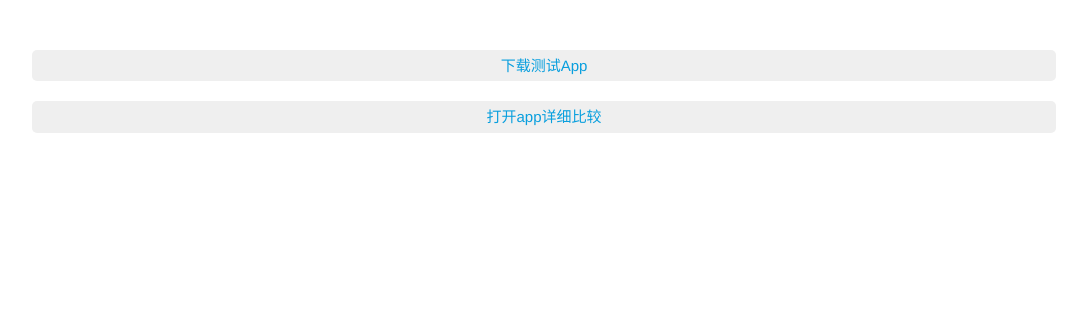
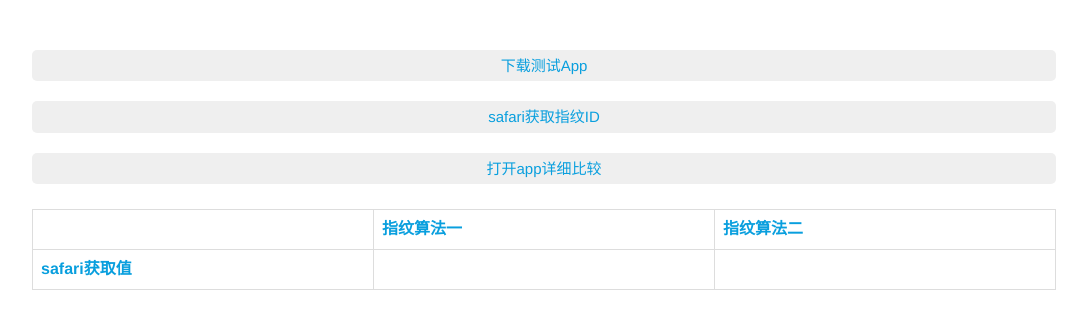
Before and after one commit to Aaronlianggq/Aaronlianggq.github.io, a plain HTML site: page index.html in a window 1280 px wide. Shown: the whole page, without its empty margins (96-1183 px from the left). Drawn offline with Linux system fonts and the light colour scheme.

Commit message:
Add files via upload

```diff
--- a/index.html
+++ b/index.html
@@ -169,12 +169,12 @@
             var userAgent = navigator.userAgent.toLowerCase(); //取得浏览器的userAgent字符串
             console.log('userAgent ：' + userAgent);
             // alert(userAgent);
-            var isSafari = userAgent.indexOf("safari") > -1 && userAgent.indexOf("chrome") == -1;
-             //判断是否Safari浏览器
-            if( !isSafari) {
-                document.getElementById("getfingerID").style.display="none";//隐藏
-                document.getElementById("fingerTable").style.display="none";//隐藏
-            }
+            // var isSafari = userAgent.indexOf("safari") > -1 && userAgent.indexOf("chrome") == -1;
+            //  //判断是否Safari浏览器
+            // if( !isSafari) {
+                // document.getElementById("getfingerID").style.display="none";//隐藏
+                // document.getElementById("fingerTable").style.display="none";//隐藏
+            // }
 
 
             var searchObj = window.location.search;
```
